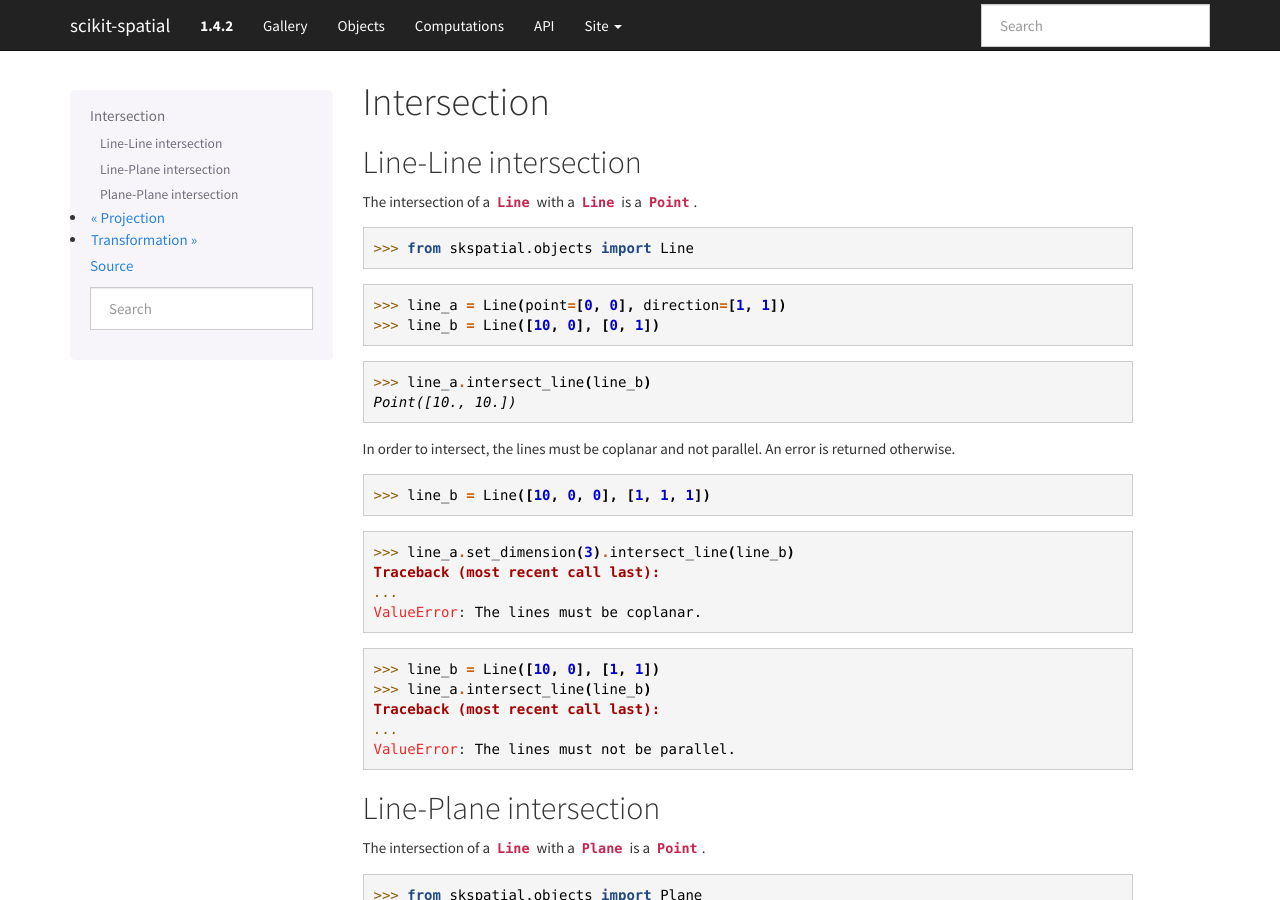
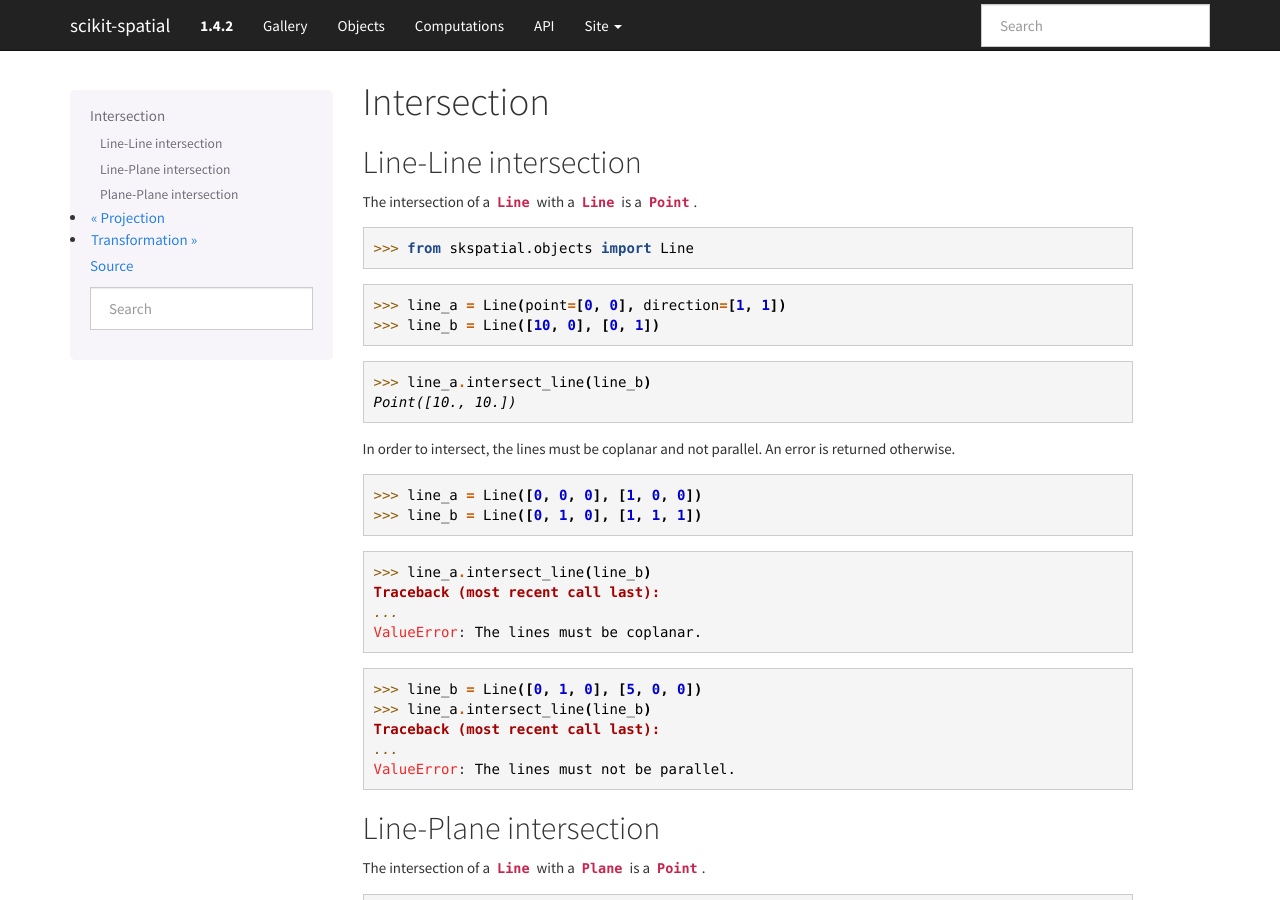
Before and after one commit to ajhynes7/scikit-spatial, a Sphinx documentation site: the page built from doc/source/computations/intersection.rst, in a window 1280 px wide and 900 px high. Built offline with Sphinx 7.4.7, drawn with Linux system fonts in a browser that asks for light colours; pages that are not in the unit, such as notebooks, are missing from menus.

Commit message:
Remove line using set_dimension method

```diff
--- a/doc/source/computations/intersection.rst
+++ b/doc/source/computations/intersection.rst
@@ -18,14 +18,15 @@ Point([10., 10.])
 
 In order to intersect, the lines must be coplanar and not parallel. An error is returned otherwise.
 
->>> line_b = Line([10, 0, 0], [1, 1, 1])
+>>> line_a = Line([0, 0, 0], [1, 0, 0])
+>>> line_b = Line([0, 1, 0], [1, 1, 1])
 
->>> line_a.set_dimension(3).intersect_line(line_b)
+>>> line_a.intersect_line(line_b)
 Traceback (most recent call last):
 ...
 ValueError: The lines must be coplanar.
 
->>> line_b = Line([10, 0], [1, 1])
+>>> line_b = Line([0, 1, 0], [5, 0, 0])
 >>> line_a.intersect_line(line_b)
 Traceback (most recent call last):
 ...
```
